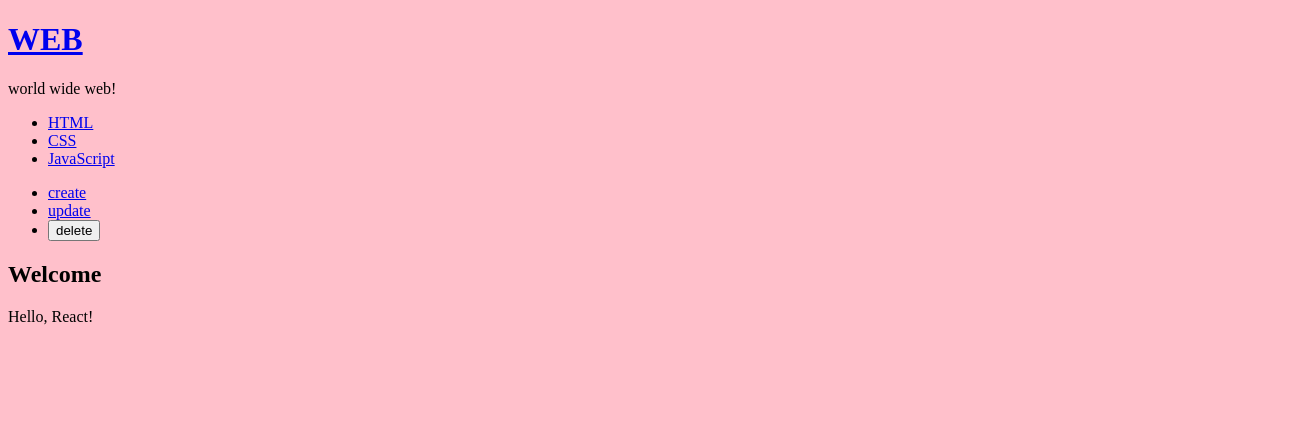
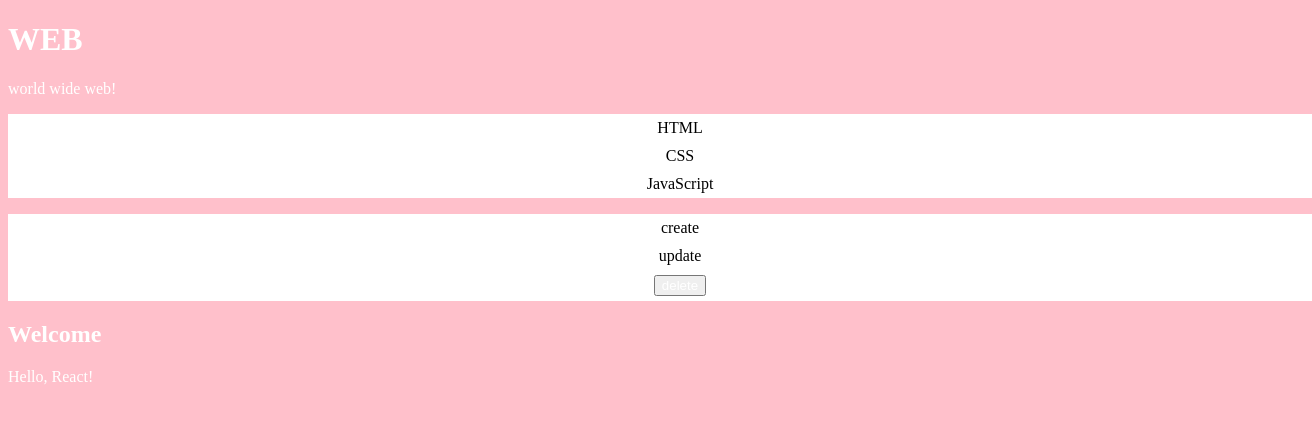
Before and after one commit to koona-0/react, a React (Create React App) app: page / in a window 1280 px wide. Shown: the top 422 px of the page, 1312 px wide, since content can reach past the window. Built offline with nearby package versions, Linux system fonts and the light colour scheme.

Commit message:
css적용

```diff
--- /dev/null
+++ b/src/Control.css
@@ -0,0 +1,53 @@
+*{
+    color:white;
+}
+h1 a{
+    color:white;
+    text-decoration: none;
+}
+h2{
+    color:white;
+    text-decoration: none;
+}
+ul{
+    background-color: white;
+    text-align: center;
+    width: 100%;
+    list-style-type: none;  /*목록 기호 제거*/
+}
+li{
+    padding:5px;
+}
+li a{
+    color:black;
+    text-decoration: none;  /*밑줄 제거*/
+}
+li a:active{
+    color:darkgray;
+    font-size: 20px;
+    }
+li a:hover{
+    color:lightcoral;                                                     ;
+    font-size: 20px;
+    display: inline-block;
+    transition-property:transform all;
+    transition-duration: 0.3s;
+}
+p>input,textarea{
+    color:black;
+}
+
+p>input{
+    display: inline-block;
+    padding: 5px;
+    border-radius: 5;
+    /* letter-spacing: 2; */
+    text-decoration: none;
+
+    background-color: white;
+    color:lightcoral;
+}
+.button:hover{
+        color:white;
+        background-color: lightcoral;
+}
--- a/src/components/Control.js
+++ b/src/components/Control.js
@@ -1,9 +1,11 @@
 import React, {Component} from 'react';
+import '../Control.css'
 
 class Control extends Component{
     render(){
       console.log('Control render');
       return (
+
         <ul>
           <li><a href="/create" onClick={function(e){
             e.preventDefault();
--- a/src/components/ReadContent.js
+++ b/src/components/ReadContent.js
@@ -1,12 +1,11 @@
 import React, {Component} from 'react';
+import '../Control.css'
 
 class ReadContent extends Component{
   render(){
     console.log('ReadContent render');
     return(
       <article>
-            {/* <h2>HTML</h2>
-            HTML is HyperText Markup Language. */}
             <h2>{this.props.title}</h2>
             {this.props.desc}
         </article>
--- a/src/components/Subject.js
+++ b/src/components/Subject.js
@@ -1,5 +1,5 @@
 import React, {Component} from 'react';
-
+import '../Control.css'
 class Subject extends Component{
     render(){
       console.log('Subject render');
--- a/src/components/TOC.js
+++ b/src/components/TOC.js
@@ -1,4 +1,5 @@
 import React, {Component} from 'react';
+import '../Control.css'
 
 class TOC extends Component{
   //현재 보여지고 있는 목록인데 다시 클릭하면 쓸데없이 렌더링됨
@@ -52,9 +53,6 @@ class TOC extends Component{
       return(
         <nav>
               <ul>
-                  {/* <li><a href="1.html">HTML</a></li>
-                  <li><a href="2.css">CSS</a></li>
-                  <li><a href="3.javascript">JavaScript</a></li> */}
                   {lists}
               </ul>
           </nav>
--- a/src/components/UpdateContent.js
+++ b/src/components/UpdateContent.js
@@ -1,4 +1,5 @@
 import React, {Component} from 'react';
+import '../Control.css'
 
 class UpdateContent extends Component{
 
```
Also changed, not shown: src/App.js (+2 -12 lines).
